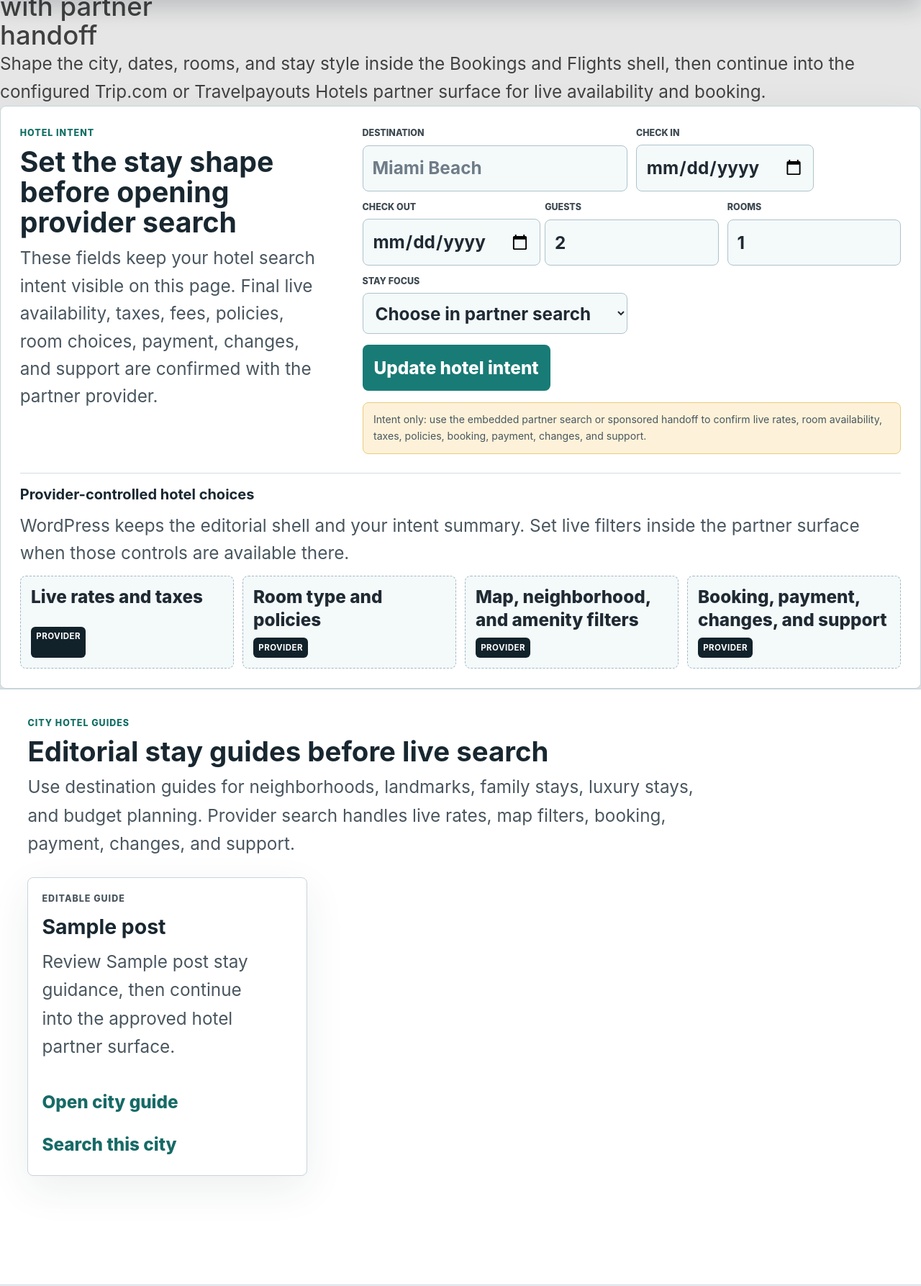
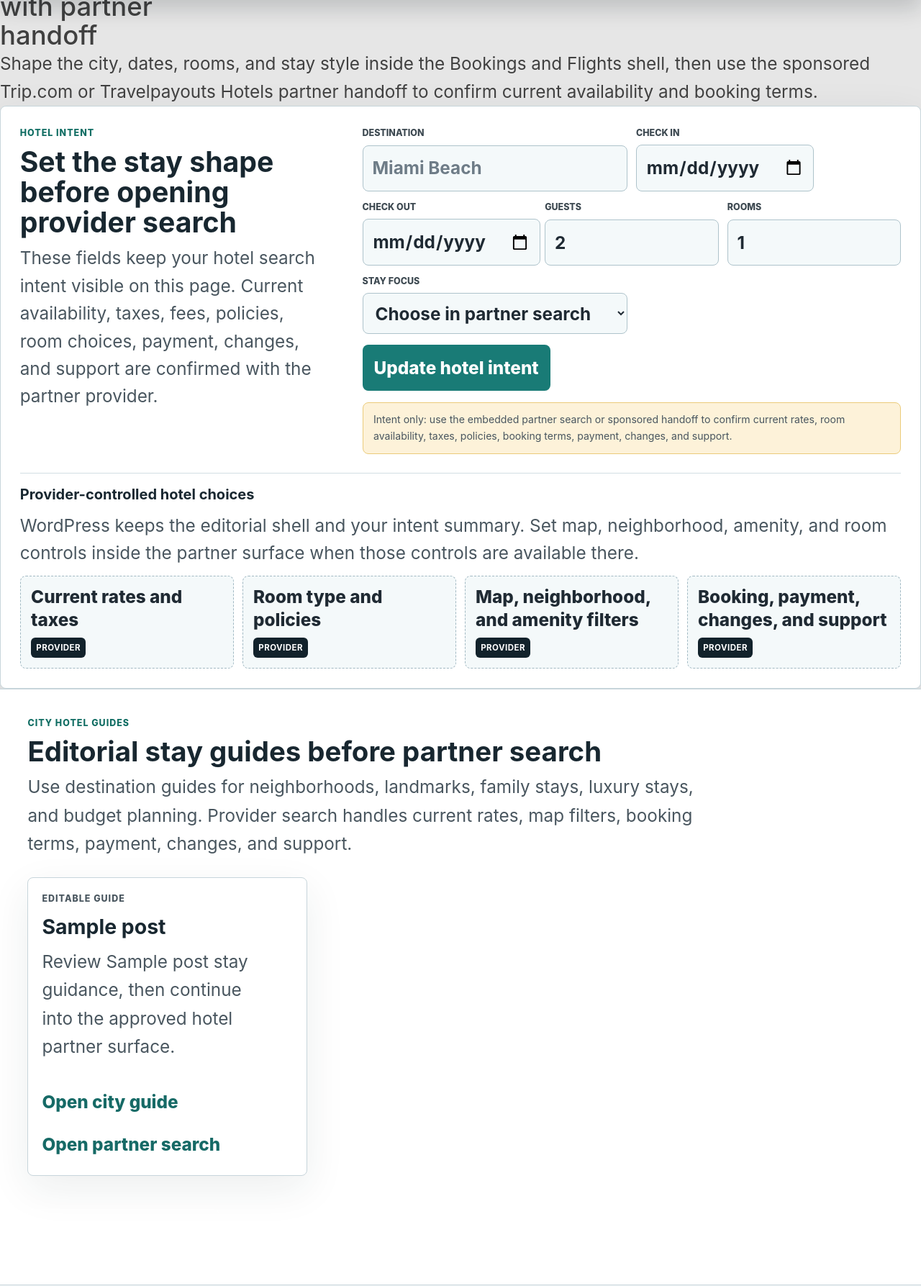
Before and after one commit to cavraeg-eng/bookings-and-flight, a WordPress theme: template themes/bookings-and-flights-static/page-hotels.php in a window 1280 px wide. Shown: the part 90-1877 px from the top of the page at 72% size. Run offline with PHP 8.4 and a stand-in for WordPress, Linux system fonts and the light colour scheme; the site name, menu and one post (Sample post) are stand-ins, and other content is empty.

Commit message:
Tighten hotel handoff guardrails

```diff
--- a/themes/bookings-and-flights-static/archive-destination.php
+++ b/themes/bookings-and-flights-static/archive-destination.php
@@ -32,7 +32,7 @@ get_header();
 		<div class="hotel-guide-hero__inner">
 			<p class="hotel-guide-hero__eyebrow"><?php esc_html_e( 'City hotel guides', 'bookings_and_flights' ); ?></p>
 			<h1 id="destination-archive-title" class="hotel-guide-hero__title"><?php esc_html_e( 'Where to stay before partner search', 'bookings_and_flights' ); ?></h1>
-			<p class="hotel-guide-hero__lede"><?php esc_html_e( 'Browse editable WordPress city guides for neighborhoods, stay types, landmarks, and related routes. Live hotel availability and booking stay inside Travelpayouts or the partner provider.', 'bookings_and_flights' ); ?></p>
+			<p class="hotel-guide-hero__lede"><?php esc_html_e( 'Browse editable WordPress city guides for neighborhoods, stay types, landmarks, and related routes. Current hotel availability and booking terms stay inside Travelpayouts or the partner provider.', 'bookings_and_flights' ); ?></p>
 			<div class="hotel-guide-hero__actions">
 				<a class="hotel-guide-button" href="<?php echo esc_url( home_url( '/hotels/' ) ); ?>"><?php esc_html_e( 'Open hotel search', 'bookings_and_flights' ); ?></a>
 				<a class="hotel-guide-button hotel-guide-button--secondary" href="<?php echo esc_url( home_url( '/routes/' ) ); ?>"><?php esc_html_e( 'Browse routes', 'bookings_and_flights' ); ?></a>
@@ -93,7 +93,7 @@ get_header();
 							</dl>
 							<div class="hotel-guide-listing-card__actions">
 								<a class="hotel-guide-text-link" href="<?php echo esc_url( get_permalink() ); ?>"><?php esc_html_e( 'Open city guide', 'bookings_and_flights' ); ?></a>
-								<a class="hotel-guide-text-link" href="<?php echo esc_url( $hotel_url ); ?>"><?php esc_html_e( 'Search hotels', 'bookings_and_flights' ); ?></a>
+								<a class="hotel-guide-text-link" href="<?php echo esc_url( $hotel_url ); ?>"><?php esc_html_e( 'Open partner search', 'bookings_and_flights' ); ?></a>
 							</div>
 						</article>
 					<?php endwhile; ?>
--- a/themes/bookings-and-flights-static/assets/css/hotel-guide.css
+++ b/themes/bookings-and-flights-static/assets/css/hotel-guide.css
@@ -280,14 +280,18 @@
 }
 
 .hotel-partner-placements .search-placement {
+  align-content: start;
   height: 100%;
   margin: 0;
 }
 
 .hotel-partner-placements .search-placement__widget,
-.hotel-partner-placements .baf-travelpayouts-widget,
+.hotel-partner-placements .baf-travelpayouts-widget {
+  height: auto;
+}
+
 .hotel-partner-placements .baf-travelpayouts-widget__body {
-  height: 100%;
+  height: auto;
 }
 
 .hotel-partner-placements .baf-travelpayouts-widget__body {
--- a/themes/bookings-and-flights-static/assets/css/search-surface.css
+++ b/themes/bookings-and-flights-static/assets/css/search-surface.css
@@ -385,6 +385,10 @@
   line-height: 1.5;
 }
 
+.search-placement__support-label {
+  color: hsl(204 58% 21%);
+}
+
 .flight-discovery {
   display: grid;
   gap: var(--space-s);
--- a/themes/bookings-and-flights-static/page-hotels.php
+++ b/themes/bookings-and-flights-static/page-hotels.php
@@ -148,7 +148,7 @@ get_header();
 		<div class="search-page__hero-inner">
 			<p class="search-page__eyebrow"><?php esc_html_e( 'Hotels', 'bookings_and_flights' ); ?></p>
 			<h1 id="hotel-search-title" class="search-page__title"><?php esc_html_e( 'Hotel search with partner handoff', 'bookings_and_flights' ); ?></h1>
-			<p class="search-page__lede"><?php esc_html_e( 'Shape the city, dates, rooms, and stay style inside the Bookings and Flights shell, then continue into the configured Trip.com or Travelpayouts Hotels partner surface for live availability and booking.', 'bookings_and_flights' ); ?></p>
+			<p class="search-page__lede"><?php esc_html_e( 'Shape the city, dates, rooms, and stay style inside the Bookings and Flights shell, then use the sponsored Trip.com or Travelpayouts Hotels partner handoff to confirm current availability and booking terms.', 'bookings_and_flights' ); ?></p>
 		</div>
 	</section>
 
@@ -157,7 +157,7 @@ get_header();
 			<div class="hotel-intent__content">
 				<p class="hotel-intent__eyebrow"><?php esc_html_e( 'Hotel intent', 'bookings_and_flights' ); ?></p>
 				<h2 id="hotel-intent-title" class="hotel-intent__title"><?php esc_html_e( 'Set the stay shape before opening provider search', 'bookings_and_flights' ); ?></h2>
-				<p class="hotel-intent__copy"><?php esc_html_e( 'These fields keep your hotel search intent visible on this page. Final live availability, taxes, fees, policies, room choices, payment, changes, and support are confirmed with the partner provider.', 'bookings_and_flights' ); ?></p>
+				<p class="hotel-intent__copy"><?php esc_html_e( 'These fields keep your hotel search intent visible on this page. Current availability, taxes, fees, policies, room choices, payment, changes, and support are confirmed with the partner provider.', 'bookings_and_flights' ); ?></p>
 			</div>
 
 			<form class="hotel-intent__form" action="<?php echo esc_url( home_url( '/hotels/' ) ); ?>" method="get" data-baf-placement-key="hotels_partner_search">
@@ -195,15 +195,15 @@ get_header();
 
 				<input type="hidden" name="baf_surface" value="hotels_landing">
 				<button class="hotel-intent__submit" type="submit"><?php esc_html_e( 'Update hotel intent', 'bookings_and_flights' ); ?></button>
-				<p class="hotel-intent__helper"><?php esc_html_e( 'Intent only: use the embedded partner search or sponsored handoff to confirm live rates, room availability, taxes, policies, booking, payment, changes, and support.', 'bookings_and_flights' ); ?></p>
+				<p class="hotel-intent__helper"><?php esc_html_e( 'Intent only: use the embedded partner search or sponsored handoff to confirm current rates, room availability, taxes, policies, booking terms, payment, changes, and support.', 'bookings_and_flights' ); ?></p>
 			</form>
 
 			<div class="hotel-intent__provider" aria-labelledby="hotel-provider-options-title">
 				<h3 id="hotel-provider-options-title"><?php esc_html_e( 'Provider-controlled hotel choices', 'bookings_and_flights' ); ?></h3>
-				<p><?php esc_html_e( 'WordPress keeps the editorial shell and your intent summary. Set live filters inside the partner surface when those controls are available there.', 'bookings_and_flights' ); ?></p>
+				<p><?php esc_html_e( 'WordPress keeps the editorial shell and your intent summary. Set map, neighborhood, amenity, and room controls inside the partner surface when those controls are available there.', 'bookings_and_flights' ); ?></p>
 				<ul class="hotel-intent__provider-list">
 					<li>
-						<span><?php esc_html_e( 'Live rates and taxes', 'bookings_and_flights' ); ?></span>
+						<span><?php esc_html_e( 'Current rates and taxes', 'bookings_and_flights' ); ?></span>
 						<strong><?php esc_html_e( 'Provider', 'bookings_and_flights' ); ?></strong>
 					</li>
 					<li>
@@ -227,8 +227,8 @@ get_header();
 		<div class="hotel-guide-teaser__inner">
 			<div class="hotel-guide-teaser__header">
 				<p class="hotel-guide-teaser__eyebrow"><?php esc_html_e( 'City hotel guides', 'bookings_and_flights' ); ?></p>
-				<h2 id="hotel-guide-teaser-title" class="hotel-guide-teaser__title"><?php esc_html_e( 'Editorial stay guides before live search', 'bookings_and_flights' ); ?></h2>
-				<p class="hotel-guide-teaser__copy"><?php esc_html_e( 'Use destination guides for neighborhoods, landmarks, family stays, luxury stays, and budget planning. Provider search handles live rates, map filters, booking, payment, changes, and support.', 'bookings_and_flights' ); ?></p>
+				<h2 id="hotel-guide-teaser-title" class="hotel-guide-teaser__title"><?php esc_html_e( 'Editorial stay guides before partner search', 'bookings_and_flights' ); ?></h2>
+				<p class="hotel-guide-teaser__copy"><?php esc_html_e( 'Use destination guides for neighborhoods, landmarks, family stays, luxury stays, and budget planning. Provider search handles current rates, map filters, booking terms, payment, changes, and support.', 'bookings_and_flights' ); ?></p>
 			</div>
 
 			<?php if ( $city_guides->have_posts() ) : ?>
@@ -263,7 +263,7 @@ get_header();
 							</p>
 							<div class="hotel-guide-listing-card__actions">
 								<a class="hotel-guide-text-link" href="<?php echo esc_url( get_permalink() ); ?>"><?php esc_html_e( 'Open city guide', 'bookings_and_flights' ); ?></a>
-								<a class="hotel-guide-text-link" href="<?php echo esc_url( $guide_hotel_url ); ?>"><?php esc_html_e( 'Search this city', 'bookings_and_flights' ); ?></a>
+								<a class="hotel-guide-text-link" href="<?php echo esc_url( $guide_hotel_url ); ?>"><?php esc_html_e( 'Open partner search', 'bookings_and_flights' ); ?></a>
 							</div>
 						</article>
 					<?php endwhile; ?>
@@ -288,8 +288,8 @@ get_header();
 		'template-parts/hotel-discovery-placements',
 		null,
 		array(
-			'title'       => __( 'Map and listing handoffs for live comparison', 'bookings_and_flights' ),
-			'description' => __( 'Keep planning context in WordPress, then open the partner-owned map and listing surfaces for live hotel comparison and booking details.', 'bookings_and_flights' ),
+			'title'       => __( 'Map and listing handoffs for partner comparison', 'bookings_and_flights' ),
+			'description' => __( 'Keep planning context in WordPress, then open the partner-owned map and listing surfaces to confirm current hotel options and booking terms.', 'bookings_and_flights' ),
 			'channel'     => $placement_channel,
 			'slug_prefix' => 'hotels_landing',
 			'details'     => $details,
@@ -309,11 +309,11 @@ get_header();
 				'slug'             => 'hotel_search',
 				'class'            => 'search-placement--hotels',
 				'eyebrow'          => __( 'Hotels partner surface', 'bookings_and_flights' ),
-				'title'            => __( 'Open live hotel search', 'bookings_and_flights' ),
-				'description'      => $has_intent ? __( 'Your hotel intent is summarized below. Use the embedded partner controls or open the sponsored handoff to confirm live availability and booking details.', 'bookings_and_flights' ) : __( 'Use the embedded partner controls or open the sponsored handoff to search live hotel availability. WordPress does not store or rank live room inventory.', 'bookings_and_flights' ),
+				'title'            => __( 'Open partner hotel search', 'bookings_and_flights' ),
+				'description'      => $has_intent ? __( 'Your hotel intent is summarized below. Use the embedded partner controls or open the sponsored handoff to confirm availability, policies, and booking terms.', 'bookings_and_flights' ) : __( 'Use the embedded partner controls or open the sponsored handoff to continue to provider-owned hotel search. WordPress does not store, rank, or filter provider room inventory.', 'bookings_and_flights' ),
 				'details'          => $details,
 				'fallback_message' => __( 'Hotel search is configured through the Travelpayouts placement registry. If it is unavailable, check provider consent or placement settings.', 'bookings_and_flights' ),
-				'support_note'     => __( 'Sponsored hotel search may earn a commission. Bookings and Flights keeps the planning shell visible; live rooms, rates, taxes, booking, payment, changes, and support stay with Trip.com, Travelpayouts, or the partner provider.', 'bookings_and_flights' ),
+				'support_note'     => __( 'Sponsored hotel search may earn a commission. Bookings and Flights keeps the planning shell visible; current rooms, rates, taxes, booking terms, payment, changes, and support stay with Trip.com, Travelpayouts, or the partner provider.', 'bookings_and_flights' ),
 			)
 		);
 		?>
--- a/themes/bookings-and-flights-static/template-parts/hotel-discovery-placements.php
+++ b/themes/bookings-and-flights-static/template-parts/hotel-discovery-placements.php
@@ -9,7 +9,7 @@ $args = wp_parse_args(
 	isset( $args ) && is_array( $args ) ? $args : array(),
 	array(
 		'title'       => __( 'Provider hotel map and listing handoffs', 'bookings_and_flights' ),
-		'description' => __( 'Use these sponsored companion placements to continue into provider-owned map controls, hotel listings, rates, taxes, booking, payment, changes, and support.', 'bookings_and_flights' ),
+		'description' => __( 'Use these sponsored companion placements to continue into provider-owned map controls, hotel listings, rates, taxes, booking terms, payment, changes, and support.', 'bookings_and_flights' ),
 		'channel'     => 'search_page',
 		'slug_prefix' => 'hotels',
 		'class'       => '',
@@ -30,9 +30,9 @@ $placements = array(
 		'class'       => 'search-placement--hotel-companion search-placement--hotel-map',
 		'eyebrow'     => __( 'Partner map', 'bookings_and_flights' ),
 		'title'       => __( 'Open provider hotel map', 'bookings_and_flights' ),
-		'description' => __( 'Map position, neighborhood filters, amenities, live rates, taxes, and room policies remain inside the partner hotel surface.', 'bookings_and_flights' ),
+		'description' => __( 'Map position, neighborhood filters, amenities, current rates, taxes, and room policies remain inside the partner hotel surface.', 'bookings_and_flights' ),
 		'fallback'    => __( 'Hotel map handoff is being configured through the Travelpayouts placement registry.', 'bookings_and_flights' ),
-		'support'     => __( 'Sponsored hotel map handoff may earn a commission. Bookings and Flights does not store live map inventory or complete reservations.', 'bookings_and_flights' ),
+		'support'     => __( 'Sponsored hotel map handoff may earn a commission. Bookings and Flights does not store provider map inventory or complete reservations.', 'bookings_and_flights' ),
 	),
 	array(
 		'placement'   => 'hotels_listing_handoff',
@@ -40,9 +40,9 @@ $placements = array(
 		'class'       => 'search-placement--hotel-companion search-placement--hotel-listings',
 		'eyebrow'     => __( 'Partner listings', 'bookings_and_flights' ),
 		'title'       => __( 'Open provider hotel listings', 'bookings_and_flights' ),
-		'description' => __( 'Use provider-owned listings to compare current hotels, prices, rooms, taxes, policies, and final booking details.', 'bookings_and_flights' ),
+		'description' => __( 'Use provider-owned listings to compare current hotel options, room details, taxes, policies, and final booking terms.', 'bookings_and_flights' ),
 		'fallback'    => __( 'Hotel listing handoff is being configured through the Travelpayouts placement registry.', 'bookings_and_flights' ),
-		'support'     => __( 'Sponsored hotel listing handoff may earn a commission. Live hotel data, checkout, payment, changes, and support stay with the partner provider.', 'bookings_and_flights' ),
+		'support'     => __( 'Sponsored hotel listing handoff may earn a commission. Current hotel data, checkout, payment, changes, and support stay with the partner provider.', 'bookings_and_flights' ),
 	),
 );
 ?>
--- a/themes/bookings-and-flights-static/template-parts/travel-search-placement.php
+++ b/themes/bookings-and-flights-static/template-parts/travel-search-placement.php
@@ -43,13 +43,16 @@ $origin      = preg_match( '/^[A-Z]{3}$/', $origin ) ? $origin : '';
 $destination = strtoupper( trim( (string) $args['destination'] ) );
 $destination = preg_match( '/^[A-Z]{3}$/', $destination ) ? $destination : '';
 $title_id    = sanitize_html_class( implode( '-', array_filter( array( $surface, $placement, $slug, 'placement-title' ) ) ) );
+$support_note = trim( (string) $args['support_note'] );
 
 if ( '' === $title_id ) {
 	$title_id = wp_unique_id( 'search-placement-title-' );
 }
+
+$support_id = '' !== $support_note ? sanitize_html_class( $title_id . '-disclosure' ) : '';
 ?>
 
-<section class="<?php echo esc_attr( trim( 'search-placement ' . $class ) ); ?>" aria-labelledby="<?php echo esc_attr( $title_id ); ?>">
+<section class="<?php echo esc_attr( trim( 'search-placement ' . $class ) ); ?>" aria-labelledby="<?php echo esc_attr( $title_id ); ?>"<?php echo '' !== $support_id ? ' aria-describedby="' . esc_attr( $support_id ) . '"' : ''; ?>>
 	<div class="search-placement__header">
 		<?php if ( '' !== (string) $args['eyebrow'] ) : ?>
 			<p class="search-placement__eyebrow"><?php echo esc_html( (string) $args['eyebrow'] ); ?></p>
@@ -116,7 +119,10 @@ if ( '' === $title_id ) {
 		?>
 	</div>
 
-	<?php if ( '' !== (string) $args['support_note'] ) : ?>
-		<p class="search-placement__support"><?php echo esc_html( (string) $args['support_note'] ); ?></p>
+	<?php if ( '' !== $support_note ) : ?>
+		<p id="<?php echo esc_attr( $support_id ); ?>" class="search-placement__support">
+			<strong class="search-placement__support-label"><?php esc_html_e( 'Affiliate disclosure:', 'bookings_and_flights' ); ?></strong>
+			<?php echo esc_html( $support_note ); ?>
+		</p>
 	<?php endif; ?>
 </section>
```
Also changed, not shown: themes/bookings-and-flights-static/single-destination.php (+11 -11 lines), .plan/architecture-baseline.md, .plan/known-issues.md, .plan/phase-review-log.md, .plan/phased-implementation.md, .plan/regression-watchlist.md, .plan/validation-baseline.md.
